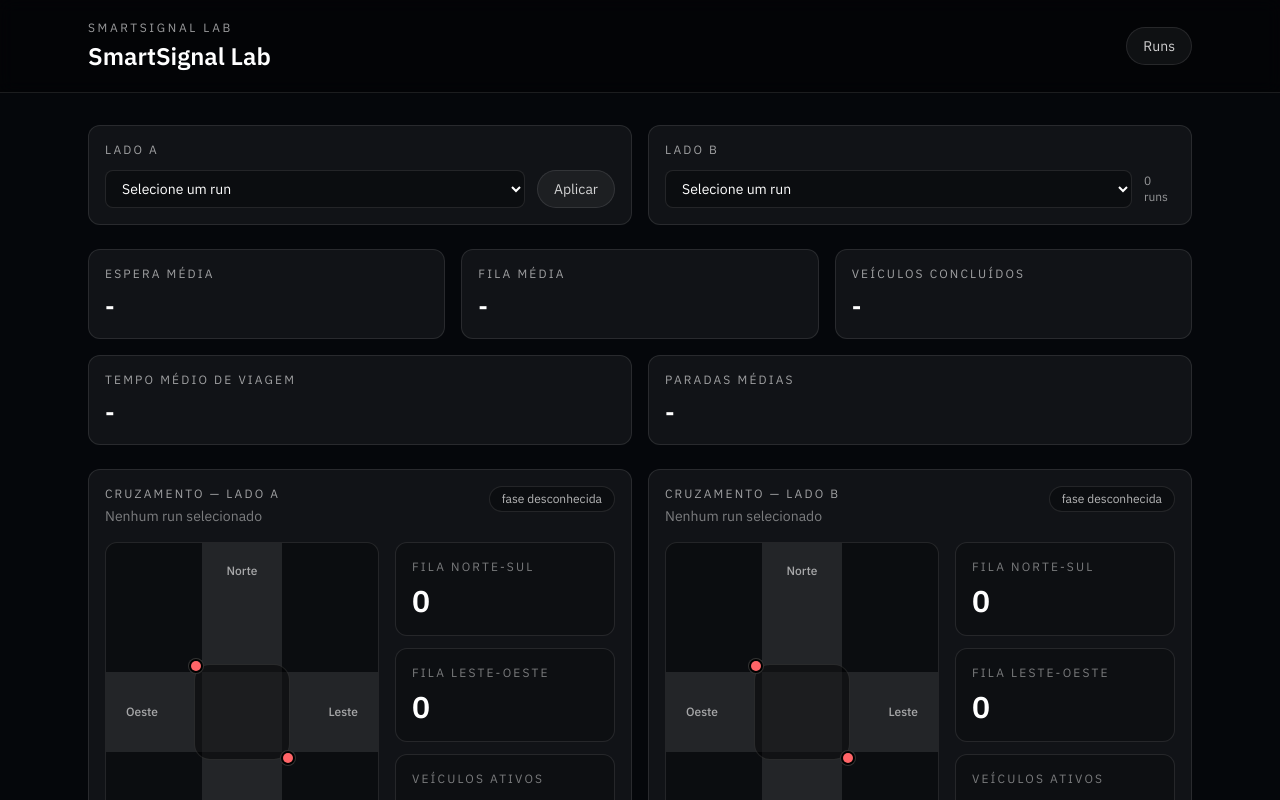
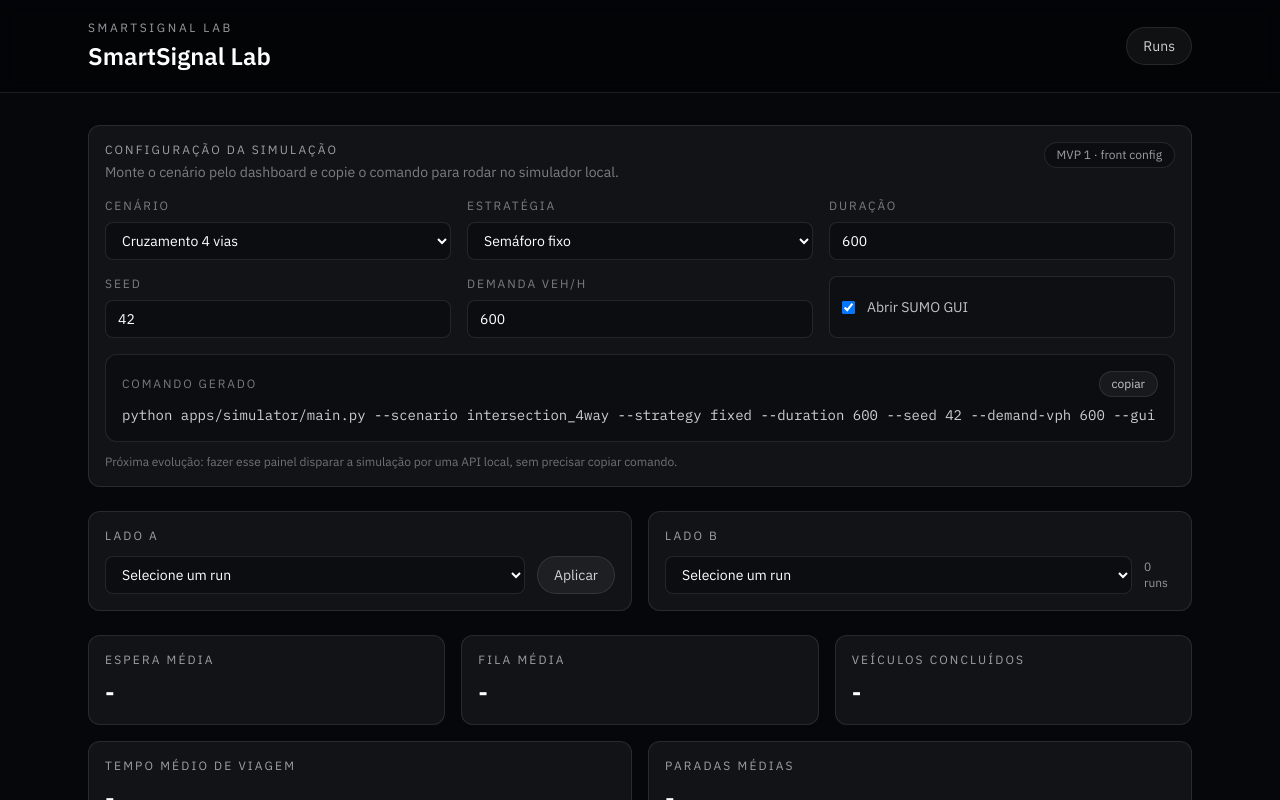
Before and after one commit to leandrolombaldo/traffic-lab, a Next.js app in the folder apps/web/: page / in a window 1280 px wide. Shown: the top 800 px of the page. Built offline with nearby package versions, Linux system fonts and the light colour scheme.

Commit message:
feat: show simulation config panel on dashboard

```diff
--- a/apps/web/src/components/CompareDashboard.tsx
+++ b/apps/web/src/components/CompareDashboard.tsx
@@ -5,6 +5,7 @@
 import { IntersectionSnapshot } from "@/components/IntersectionSnapshot"
 import { MetricCard } from "@/components/MetricCard"
 import { RunStateCard } from "@/components/RunStateCard"
+import { SimulationConfigPanel } from "@/components/SimulationConfigPanel"
 import { TimeSeriesChart } from "@/components/TimeSeriesChart"
 import type { Run, RunSummary } from "@/lib/runTypes"
 import { strategyLabel } from "@/lib/strategy"
@@ -65,7 +66,9 @@
       </header>
 
       <main className="mx-auto w-full max-w-6xl px-6 py-8">
-        <form action="/" method="GET" className="grid gap-4 md:grid-cols-2">
+        <SimulationConfigPanel />
+
+        <form action="/" method="GET" className="mt-6 grid gap-4 md:grid-cols-2">
           <div className="rounded-xl border border-white/10 bg-white/5 p-4">
             <div className="text-xs uppercase tracking-[0.18em] text-white/60">Lado A</div>
             <div className="mt-3 flex items-center gap-3">
```
